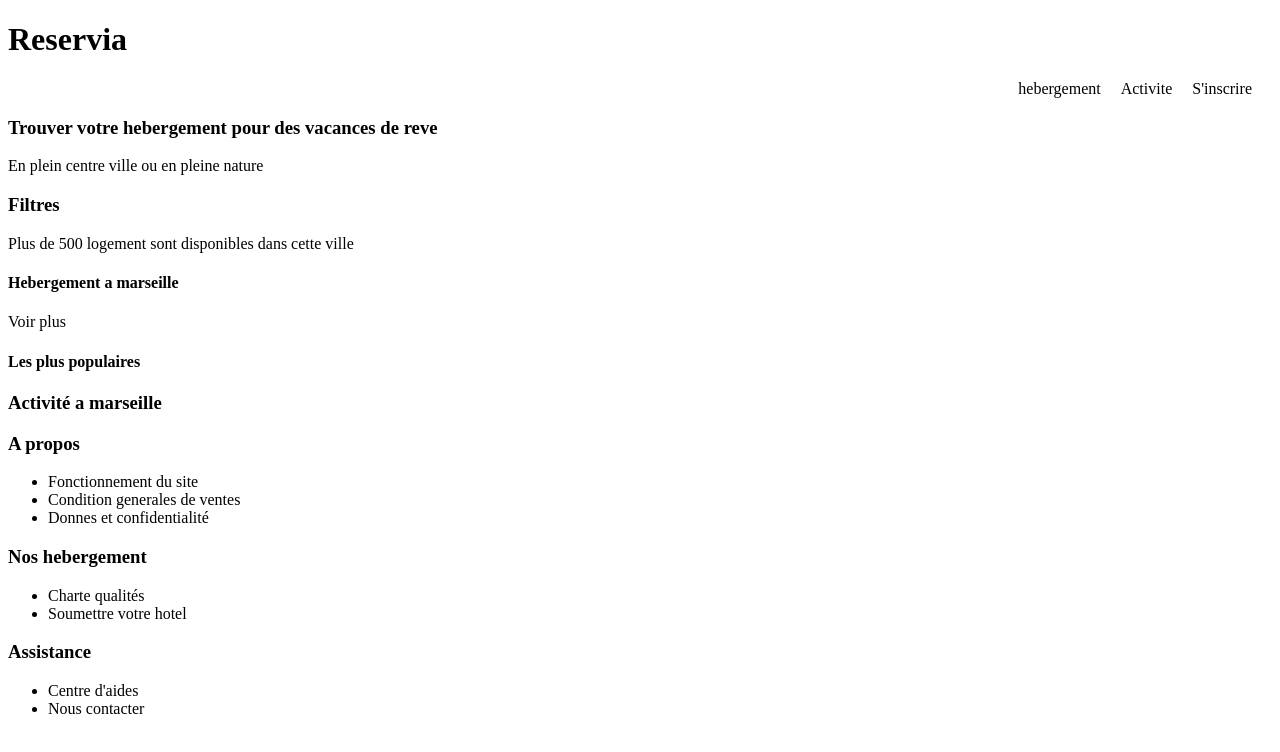
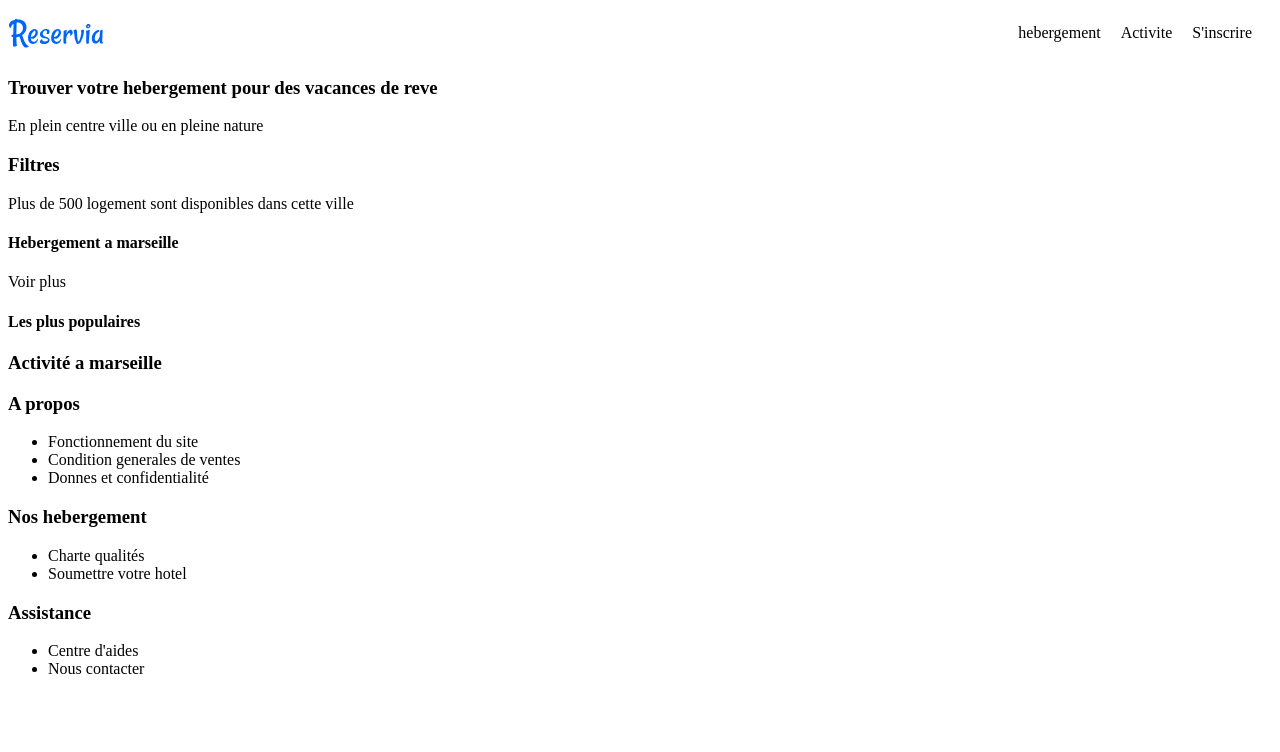
Before and after one commit to Benoitmondot/opc-projet2-, a plain HTML site: page index.html in a window 1280 px wide. Drawn offline with Linux system fonts and the light colour scheme.

Commit message:
positionnement du menu
on a positionner le menu et le logo

```diff
--- a/css/main.css
+++ b/css/main.css
@@ -19,8 +19,8 @@ p
     margin-right: 20px;
 }
 
-.header ul
+.header .top
 {
     display: flex;
-    justify-content: flex-end;
+    justify-content: space-between;
 }
--- a/index.html
+++ b/index.html
@@ -6,8 +6,8 @@
   </head>
    <body>
       <header class="header">
-          <div>
-              <h1>Reservia</h1>
+          <div class="top">
+              <img src="images/logo/Reservia.svg">
                 <ul>
                   <li>
                     <a>hebergement</a>
```
